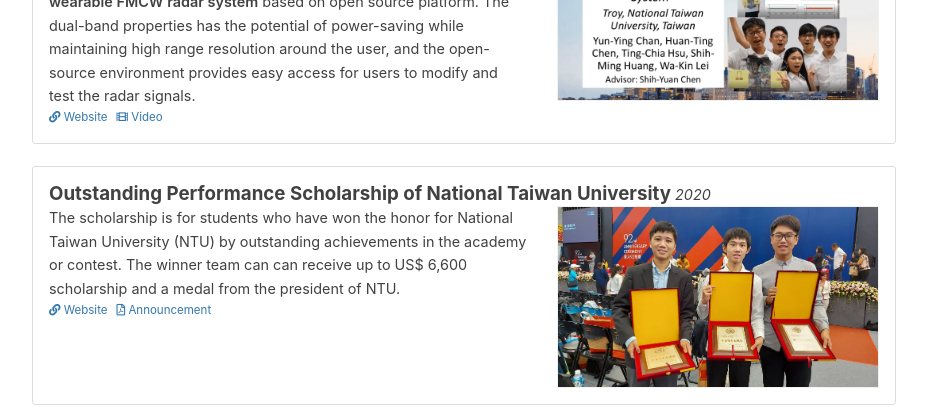
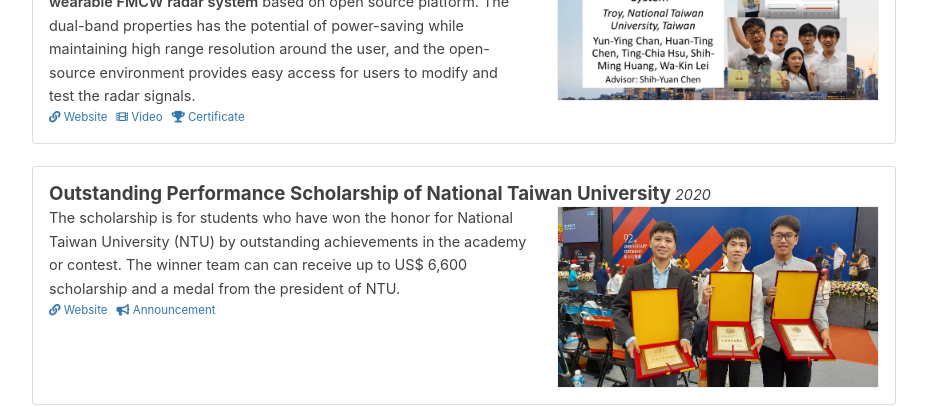
Before and after one commit to Shih-Ming/mypage, a Jekyll site: the page built from index.md, in a window 1280 px wide and 900 px high, scrolled down 1083 px. Shown: the part 150-557 px from the top of the window, without its empty margins (176-1103 px from the left). Built offline with Jekyll 4.4.1, drawn with Linux system fonts in a browser that asks for light colours.

Commit message:
upload certificate

```diff
--- a/_data/awards.yml
+++ b/_data/awards.yml
@@ -4,6 +4,7 @@
   url: https://ieeeaps.org/call-for-submissions-2020-ieee-ap-s-student-design-contest/511
   video: https://www.youtube.com/watch?v=o_KWvV_8DFA&list=PLZFy8hk6ZJI6j20ShilXSt_TXPlJsTXoi&index=3
   image: APS_Contest.png
+  certificate: https://shih-ming.github.io/mypage/certificate/Certificate_2020_IEEE_AP-S_Student_Design_Contest.pdf
   description: "The topic of 2020 IEEE AP-S Student Design Contest is to propose a setup that can demonstrate properties of radar system in a pratical application and provide educational value.
   We proposed a <b>dual-band wearable FMCW radar system</b> based on open source platform. The dual-band properties has the potential of power-saving while maintaining high range resolution around the user,
   and the open-source environment provides easy access for users to modify and test the radar signals."
--- a/_includes/awards.html
+++ b/_includes/awards.html
@@ -35,7 +35,7 @@
       <a href="{{ award.paper }}"><i class="far fa-file-pdf"></i> Paper</a>
     {% endif %}
     {% if award.announce %}
-    <a href="{{ award.announce }}"><i class="far fa-file-pdf"></i> Announcement</a>
+    <a href="{{ award.announce }}"><i class="fas fa-bullhorn"></i> Announcement</a>
     {% endif %}
     {% if award.video %}
       <a href="{{ award.video }}"><i class="fas fa-film"></i> Video</a>
@@ -43,5 +43,8 @@
     {% if award.recording %}
       <a href="{{ award.recording }}"><i class="fas fa-video"></i> Recording</a>
     {% endif %}
+    {% if award.certificate %}
+    <a href="{{ award.certificate }}"><i class="fas fa-trophy"></i> Certificate</a>
+     {% endif %}
   </div>
 </div>
```
Also changed, not shown: 1 other file.
